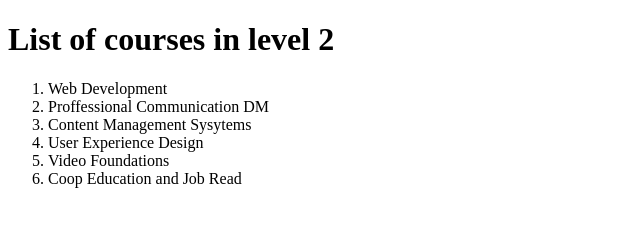
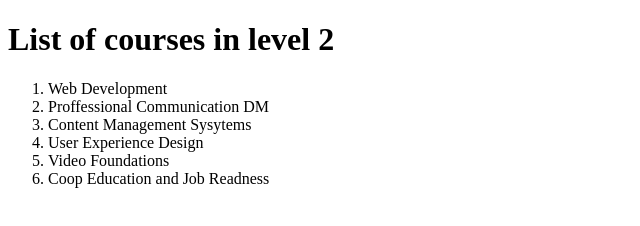
Before and after one commit to saaj001/mtm6201_week1_practice, a plain HTML site: page index.html in a window 1280 px wide. Shown: the full height of the page, 0-640 px from the left. Drawn offline with Linux system fonts and the light colour scheme.

Commit message:
fix the course name

```diff
--- a/index.html
+++ b/index.html
@@ -17,7 +17,7 @@
             <li>Content Management Sysytems</li>
             <li>User Experience Design</li>
             <li>Video Foundations</li>
-            <li>Coop Education and Job Read</li>
+            <li>Coop Education and Job Readness</li>
         </ol>
     </main>
     <footer>
```
